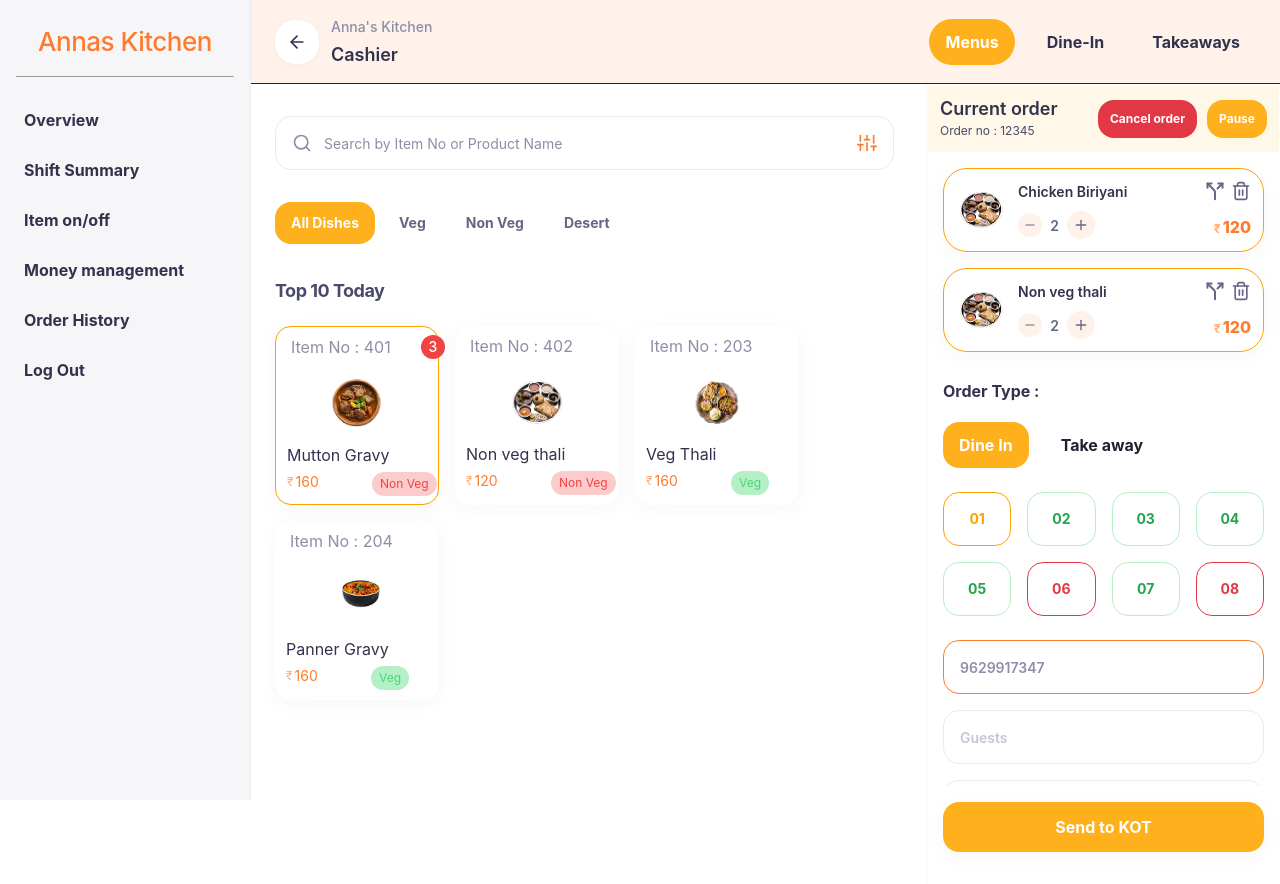
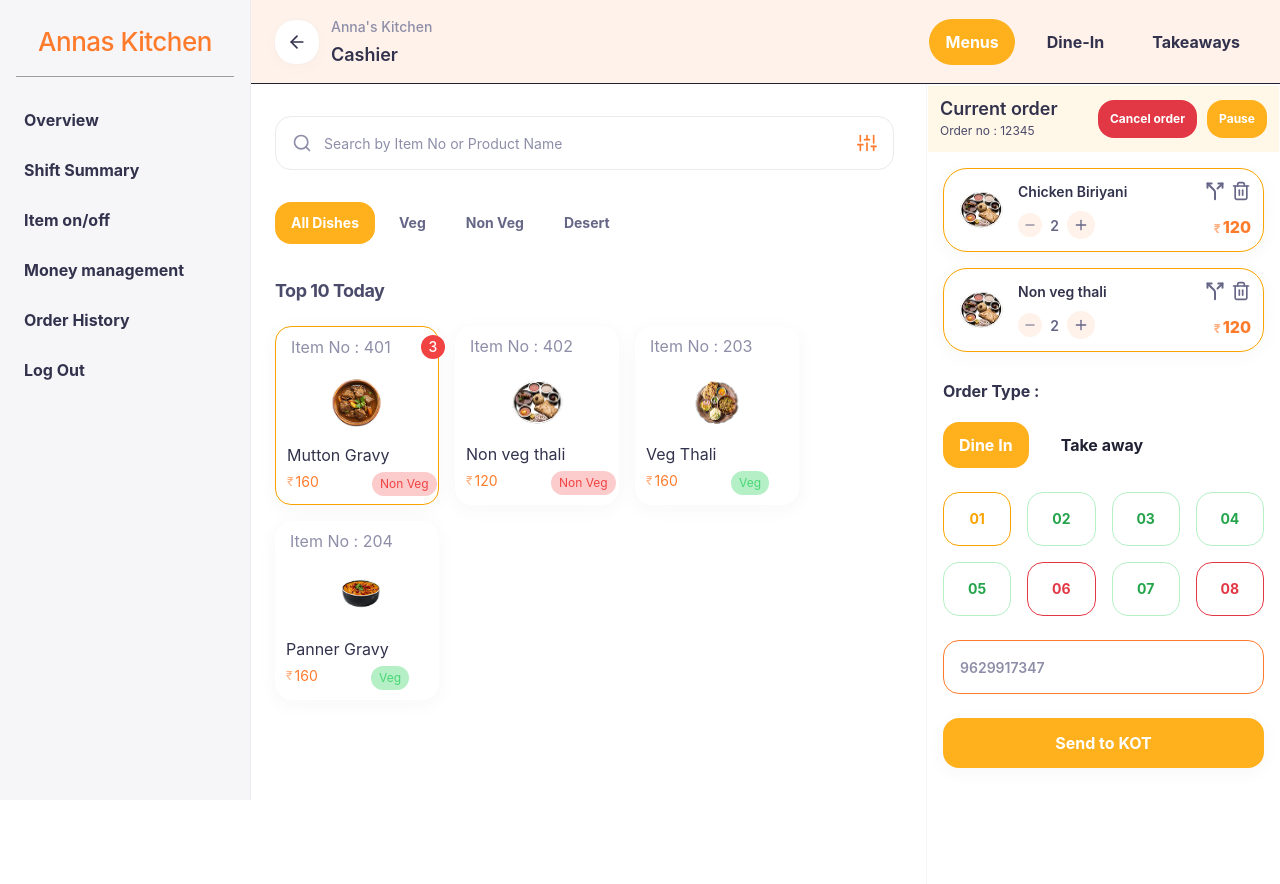
Before and after one commit to manojacccenture-wq/fooderp, a React (Vite) app: page /dashboard/menu in a window 1280 px wide. Built offline with nearby package versions, Linux system fonts and the light colour scheme.

Commit message:
Fix:Complete_order

```diff
--- a/src/pages/Menu/MenuPage.jsx
+++ b/src/pages/Menu/MenuPage.jsx
@@ -608,7 +608,7 @@
         )}
 
         {/* Bottom Button Fixed */}
-        <div className="px-4 pt-4 pb-8 shrink-0 bg-white">
+        <div className="px-4 pt-4 pb-8 shrink-0 bg-white sticky bottom-0 z-10">
           {rightView === 'order' ? (
             kotStatus === 'sent' ? (
               <button className="w-full bg-[#ffb01d] text-white py-[14px] rounded-[16px] font-bold text-[16px] shadow-[0px_4px_20px_0px_rgba(50,50,71,0.04)]" onClick={() => setRightView('checkout')}>
```
